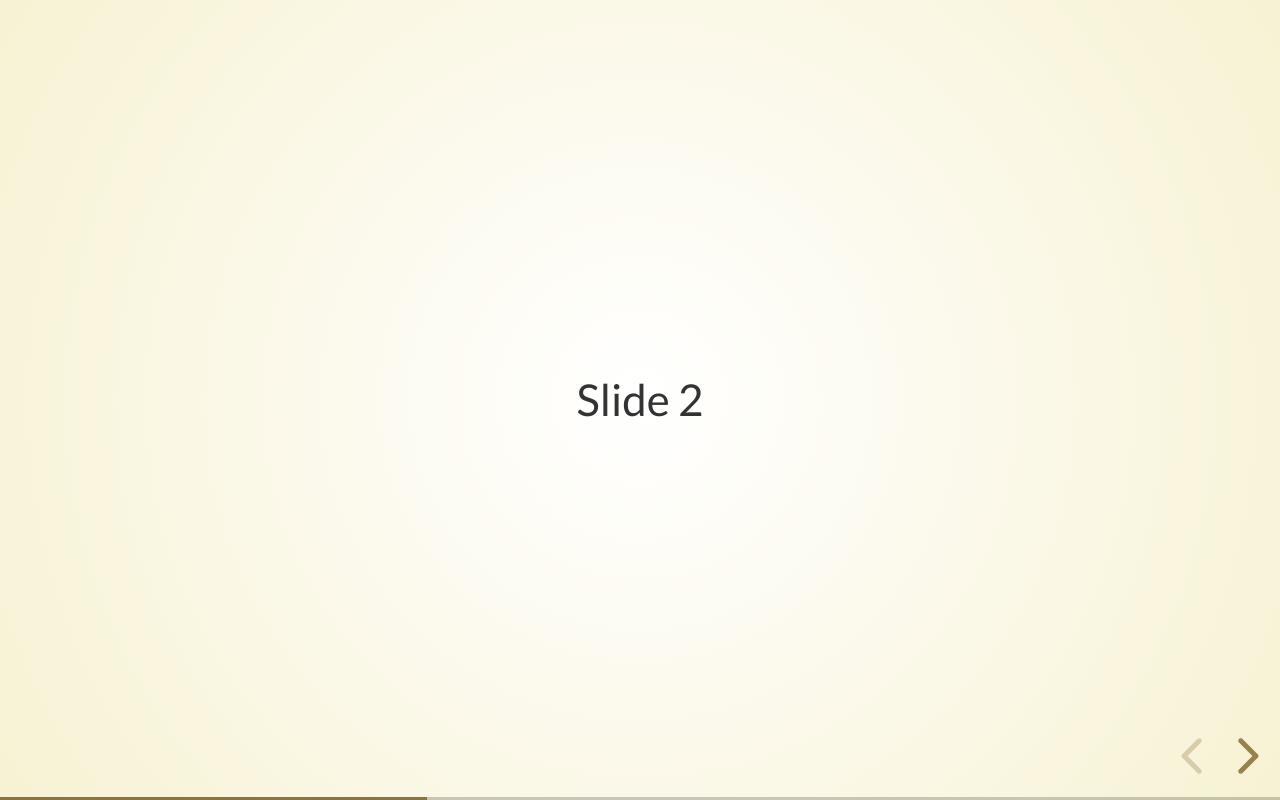
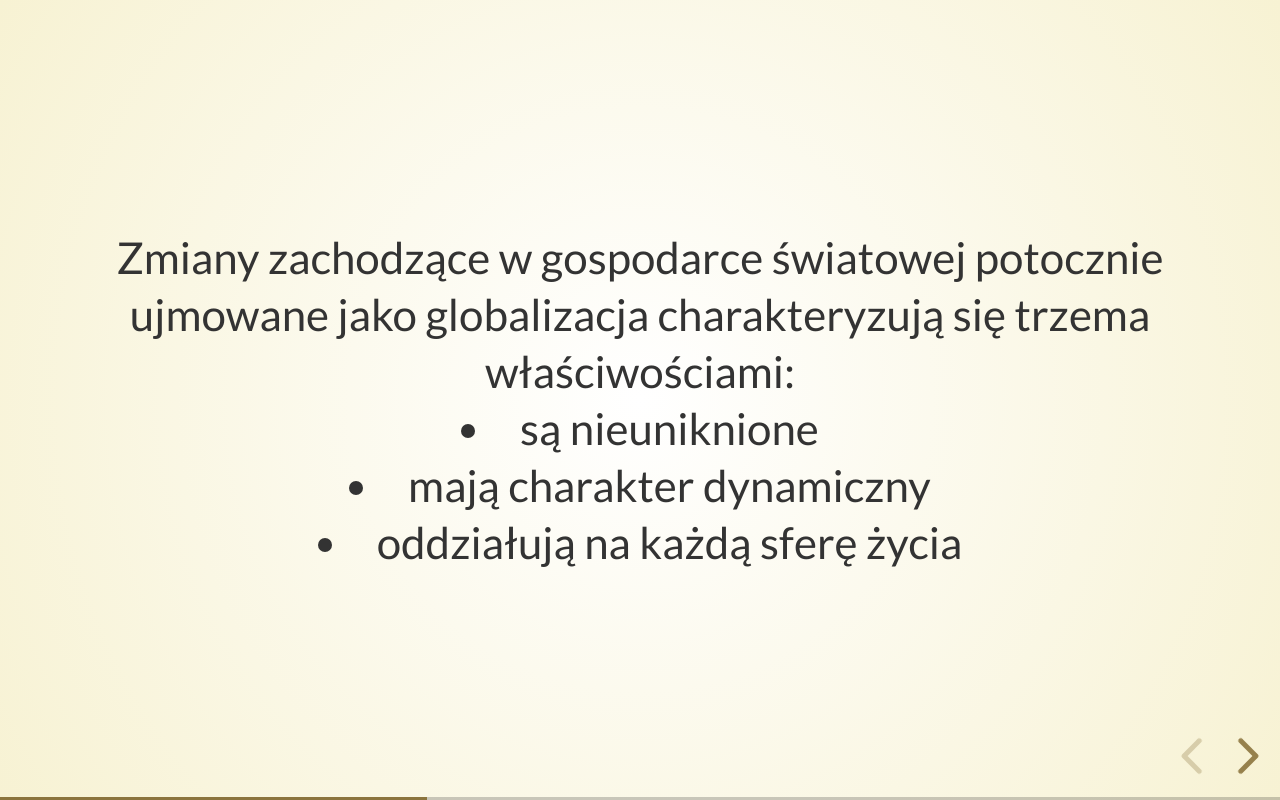
Before and after one commit to biurosggw/biurosggw.github.io, a website: page index.html in a window 1280 px wide. Both pictures are taken after a click on the button "next slide". Drawn offline with Linux system fonts and the light colour scheme.

Commit message:
Initial commit

```diff
--- a/index.html
+++ b/index.html
@@ -26,9 +26,14 @@
 			<div class="slides">
 				<section>
 					<p style="font-weight: bold;">Korporacje Transnarodowe (KTN)</p>
-					<p>w świetle procesow globalizacji</p>
+					<p style="font-weight: bold;">w świetle procesow globalizacji</p>
 				</section>
-				<section>Slide 2</section>
+				<section>Zmiany zachodzące w gospodarce światowej potocznie ujmowane jako globalizacja charakteryzują się trzema właściwościami:
+				<li>są nieuniknione</li>
+				<li>mają charakter dynamiczny</li>
+				<li>oddziałują na każdą sferę życia</li>
+
+				</section>
 				<section data-markdown>
 					<textarea data-template>
 						## Page title
```
